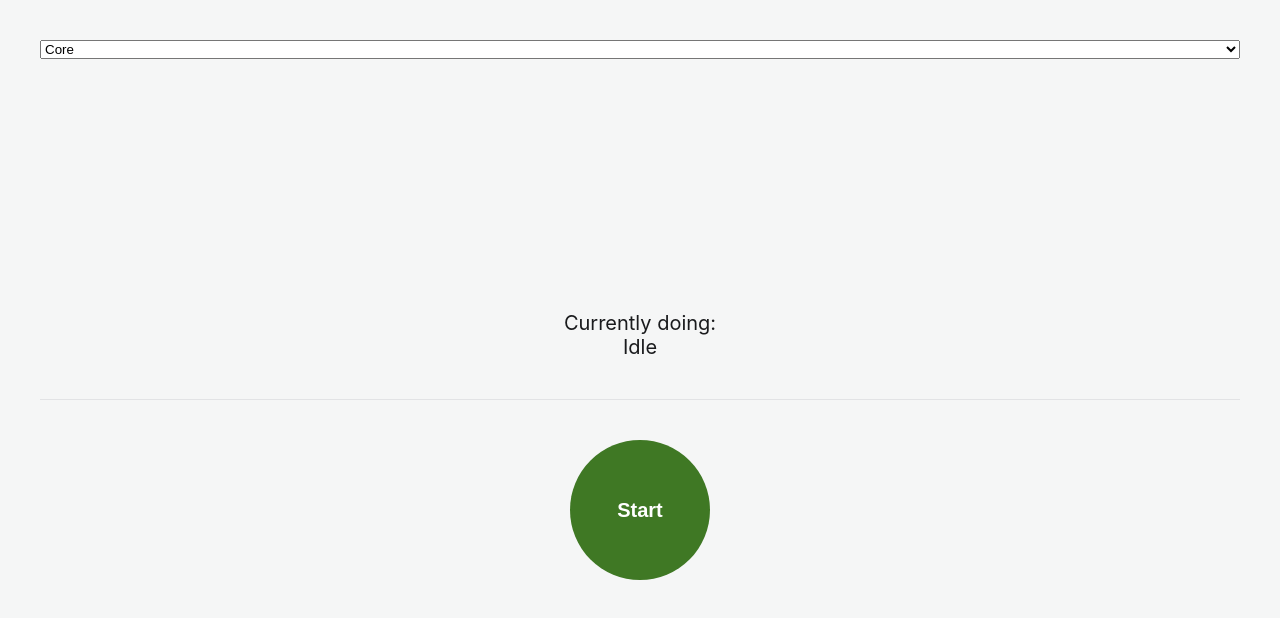
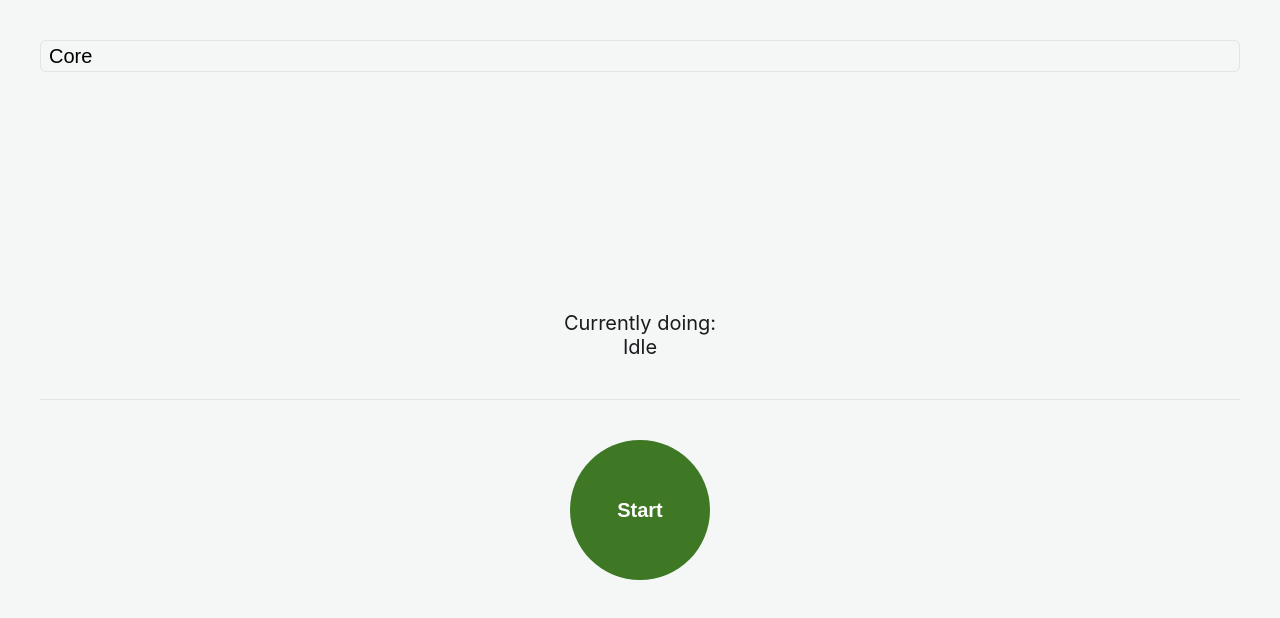
Before and after one commit to glevanov/exercise, a Preact app: page / in a window 1280 px wide. Shown: the top 618 px of the page. Built offline with nearby package versions, Linux system fonts and the light colour scheme.

Commit message:
add Select component

```diff
--- a/src/app.tsx
+++ b/src/app.tsx
@@ -7,8 +7,14 @@ import { StartButton } from "./components/start-button/start-button";
 import { RoutineName } from "./routines/types";
 import { routines } from "./routines/const";
 import { playAudio } from "./lib/play-audio";
+import { Select } from "./components/select/select";
 
 export type RunState = "idle" | "running" | "done";
+
+const options = [
+  { value: "core", label: "Core" },
+  { value: "test", label: "Test" },
+];
 
 export const App = () => {
   const [text, updateText] = useState<string>("Idle");
@@ -42,15 +48,13 @@ export const App = () => {
     <main className={styles.screen}>
       <section className={styles.content}>
         <div className={styles.top}>
-          <select
+          <Select
             value={selectedRoutine}
+            options={options}
             onChange={(evt) =>
               setSelectedRoutine(evt.currentTarget.value as RoutineName)
             }
-          >
-            <option value="core">Core</option>
-            <option value="test">Test</option>
-          </select>
+          />
           <Status text={text} />
         </div>
         <StartButton
--- /dev/null
+++ b/src/components/select/select.module.css
@@ -0,0 +1,10 @@
+.select {
+  padding: 4px 8px;
+
+  border: 1px solid var(--border-light);
+  border-radius: 0.3em;
+  background: var(--bg-default);
+  font-size: inherit;
+
+  appearance: none;
+}
--- /dev/null
+++ b/src/components/select/select.tsx
@@ -0,0 +1,29 @@
+import type { JSX } from "preact";
+
+import styles from "./select.module.css";
+
+type OptionValue = string | number;
+
+interface SelectProps<Value extends OptionValue> {
+  value: Value;
+  options: {
+    value: Value;
+    label: string;
+  }[];
+  onChange: JSX.GenericEventHandler<HTMLSelectElement>;
+}
+export const Select = <Value extends OptionValue>({
+  value,
+  options,
+  onChange,
+}: SelectProps<Value>) => {
+  return (
+    <select value={value} onChange={onChange} className={styles.select}>
+      {options.map((option) => (
+        <option value={option.value} key={option.value}>
+          {option.label}
+        </option>
+      ))}
+    </select>
+  );
+};
--- a/src/components/start-button/start-button.tsx
+++ b/src/components/start-button/start-button.tsx
@@ -1,11 +1,11 @@
-import { JSX } from "preact";
+import type { JSX } from "preact";
 import cn from "classnames";
 
 import { RunState } from "../../app";
 import styles from "./start-button.module.css";
 
 interface StartButtonProps extends JSX.HTMLAttributes<HTMLButtonElement> {
-  handleClick: () => void;
+  handleClick: JSX.MouseEventHandler<HTMLButtonElement>;
   state: RunState;
 }
 
```
Also changed, not shown: 1 other file (tests, documents, lock files or other folders).
